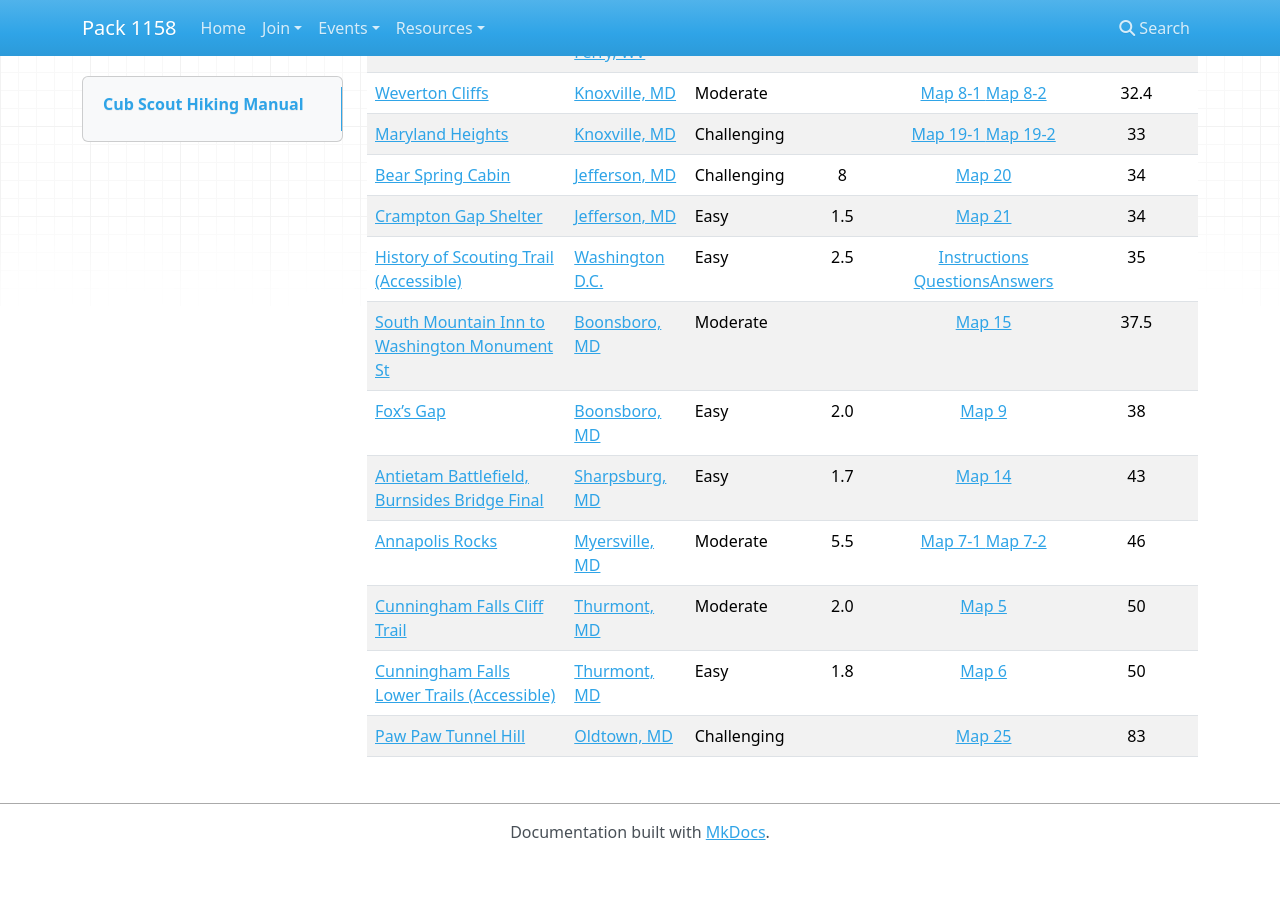
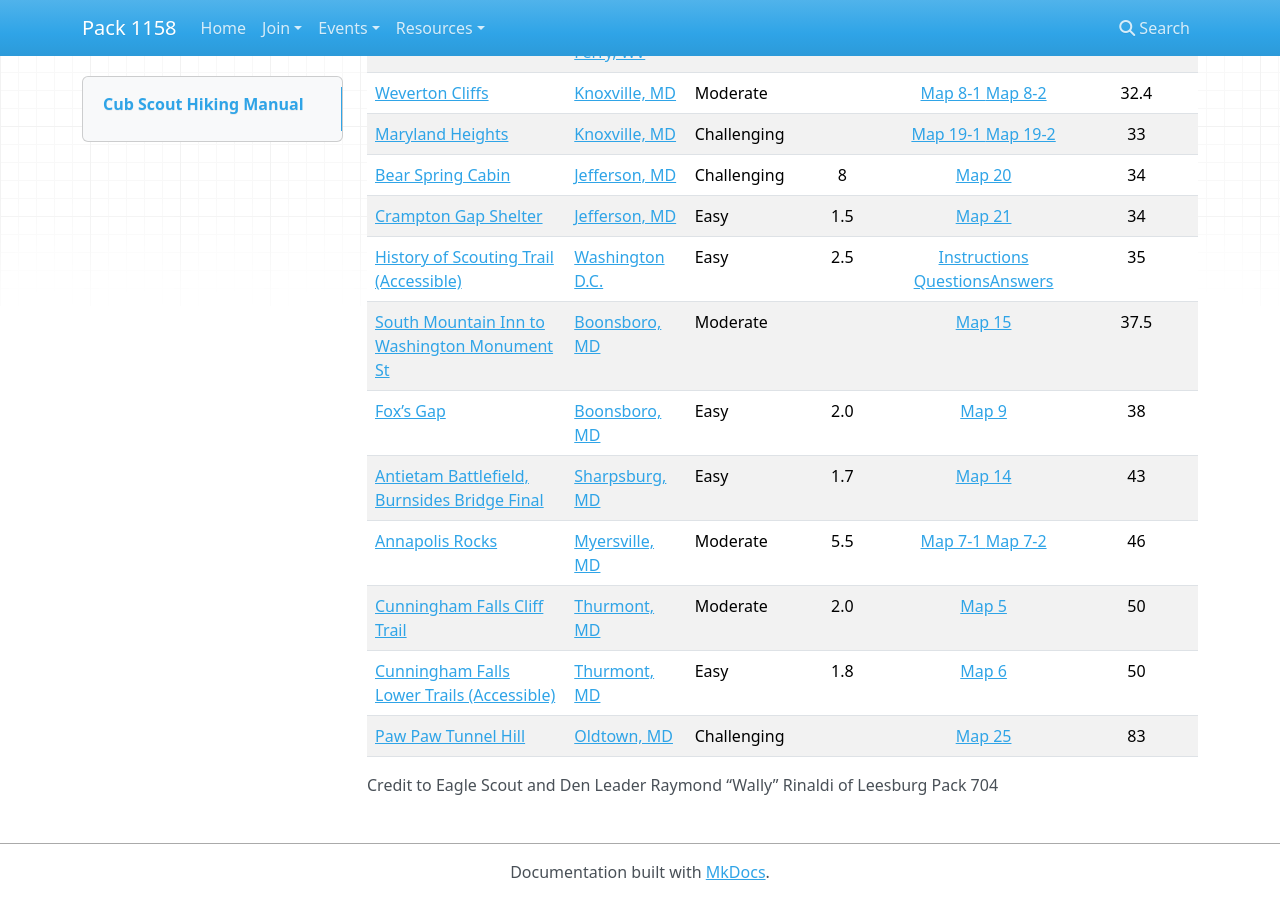
Before and after one commit to pack1158/pack1158.github.io, an MkDocs documentation site: the page built from docs/outdoors/hiking.md, in a window 1280 px wide and 900 px high, scrolled down 1275 px. Built offline with MkDocs 1.6.1, drawn with Linux system fonts in a browser that asks for light colours; nearby versions of some CDN libraries; old or Windows-style settings are respelled for this version of MkDocs; before the commit the page ends 2135 px from its top, so only the background shows below that.

Commit message:
Update hiking.md

```diff
--- a/docs/outdoors/hiking.md
+++ b/docs/outdoors/hiking.md
@@ -39,3 +39,5 @@ Using this guide:
 [	Cunningham Falls Cliff Trail	](Cunningham%20Hike5.docx)|	[	Thurmont, MD	](	https://goo.gl/maps/hPzCDxjnugVXiRZJ6	)|	Moderate	|	2.0	|	[Map	5	](Cunningham%20Map%205-1.pdf)|	50
 [	Cunningham Falls Lower Trails (Accessible)	](Cunningham%20Hike6.docx)|	[	Thurmont, MD	](	https://goo.gl/maps/hPzCDxjnugVXiRZJ6	)|	Easy	|	1.8	|	[Map	6	](Cunningham%20Map%205-1.pdf)|	50
 [	Paw Paw Tunnel Hill	](Paw%20Paw%20Tunnel%20Hike25.docx)|	[	Oldtown, MD 	](	https://goo.gl/maps/FJVAdgBmisTguTiQ6	)|	Challenging	|		|	[Map	25	](Paw%20Paw%20Tunnel%20Map%2025-1.pdf)|	83
+
+Credit to Eagle Scout and Den Leader Raymond “Wally” Rinaldi of Leesburg Pack 704
```
